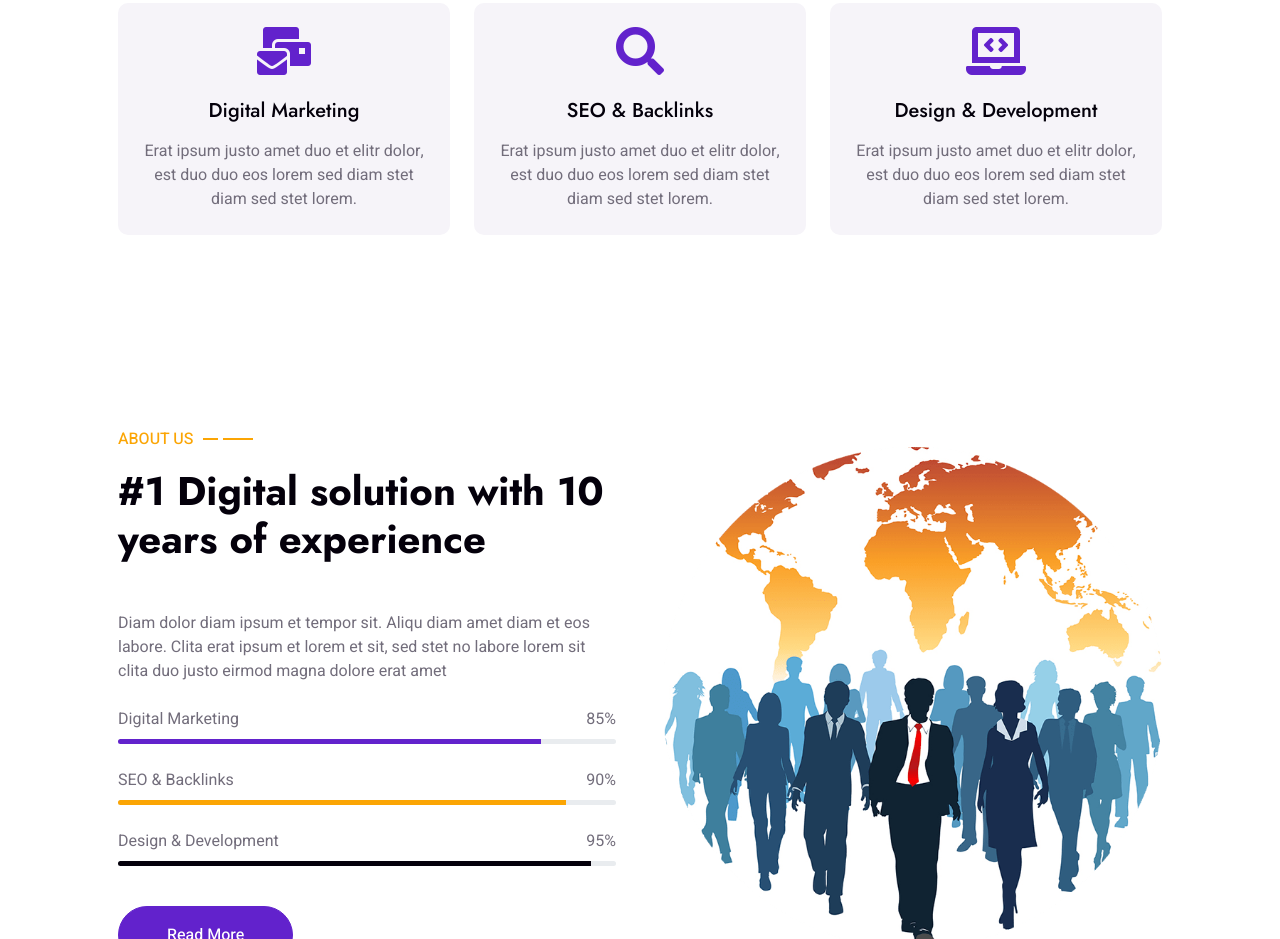
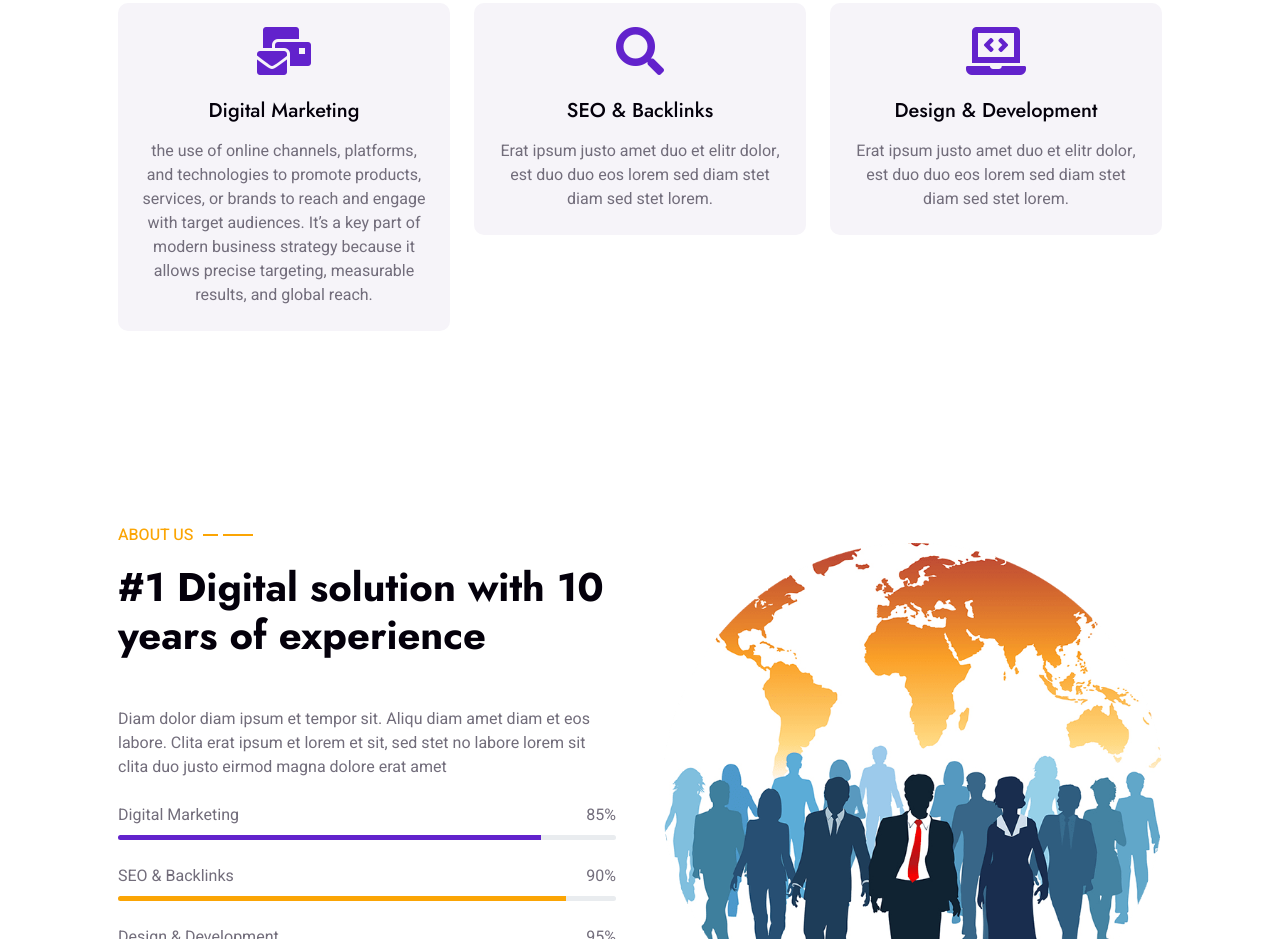
Before and after one commit to manikandandomi2500-cloud/manikandan2800, a plain HTML site: page index.html in a window 1280 px wide. Shown: the part 1118-2057 px from the top of the page. Drawn offline with nearby package versions, Linux system fonts and the light colour scheme.

Commit message:
Update index.html

```diff
--- a/index.html
+++ b/index.html
@@ -100,7 +100,7 @@
                         <div class="feature-item bg-light rounded text-center p-4">
                             <i class="fa fa-3x fa-mail-bulk text-primary mb-4"></i>
                             <h5 class="mb-3">Digital Marketing</h5>
-                            <p class="m-0">Erat ipsum justo amet duo et elitr dolor, est duo duo eos lorem sed diam stet diam sed stet lorem.</p>
+                            <p class="m-0">  the use of online channels, platforms, and technologies to promote products, services, or brands to reach and engage with target audiences. It’s a key part of modern business strategy because it allows precise targeting, measurable results, and global reach.</p>
                         </div>
                     </div>
                     <div class="col-lg-4 wow fadeInUp" data-wow-delay="0.3s">
@@ -606,4 +606,5 @@
     <script src="js/main.js"></script>
 </body>
 
+
 </html>
```
